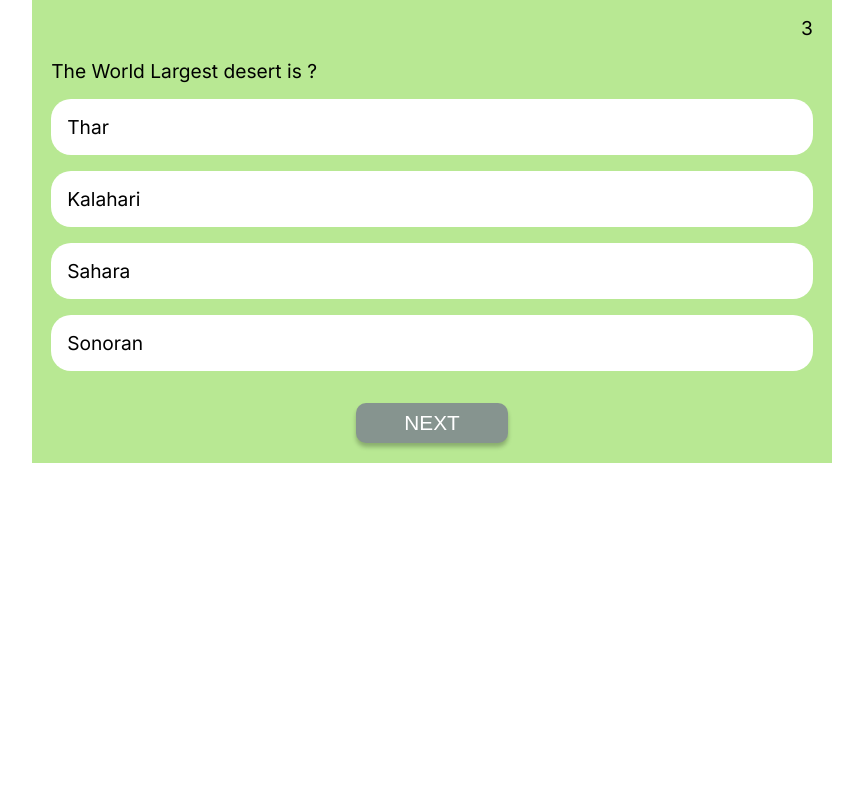
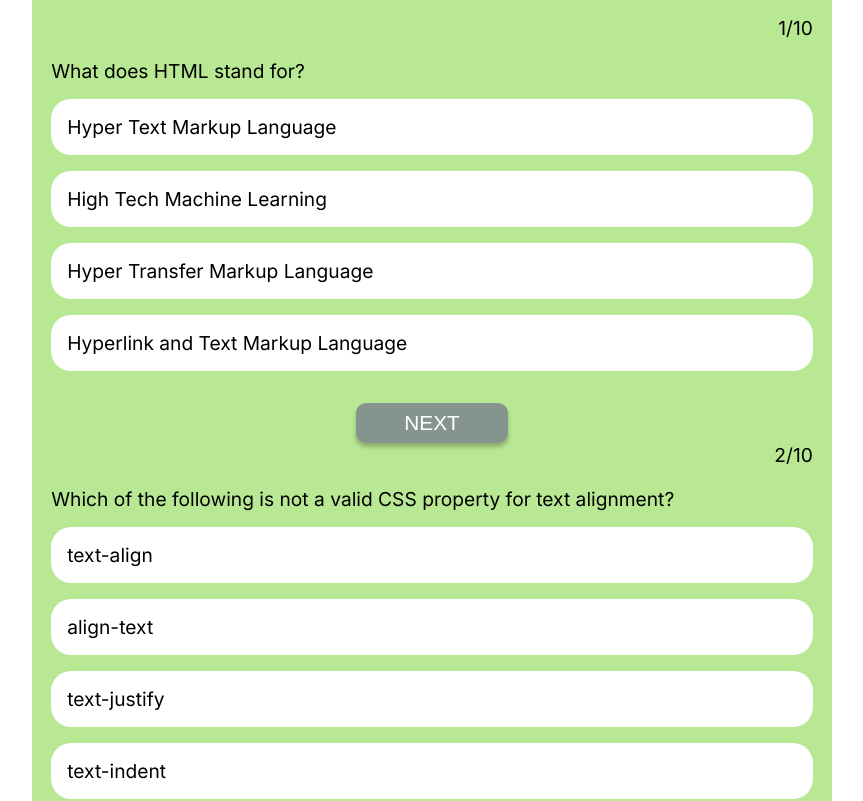
Before and after one commit to onuorachidimma/Quiz_App, a plain HTML site: page index.html in a window 1280 px wide. Shown: the part 401-1202 px from the top of the page, without its empty margins (208-1071 px from the left). Before the commit the page ends 864 px from the top, so only its background shows below. Drawn offline with Linux system fonts and the light colour scheme.

Commit message:
Added the quiz questions dynamically

```diff
--- a/assets/css/styles.css
+++ b/assets/css/styles.css
@@ -62,4 +62,9 @@ main{
     font-size: 1.3rem;
     border-radius: 10px;
     cursor: pointer;
+    transition: background-color 0.3s;
 }
+
+.nextButton:hover{
+    background-color: rgb(173, 166, 166);
+}
--- /dev/null
+++ b/assets/js/index.js
@@ -0,0 +1,97 @@
+const quizArray = [
+    {
+        question: "What does HTML stand for?",
+        questionOption1: "Hyper Text Markup Language",
+        questionOption2: "High Tech Machine Learning",
+        questionOption3: "Hyper Transfer Markup Language",
+        questionOption4: "Hyperlink and Text Markup Language",
+    },
+    {
+        question: "Which of the following is not a valid CSS property for text alignment?",
+        questionOption1: "text-align",
+        questionOption2: "align-text",
+        questionOption3: "text-justify",
+        questionOption4: "text-indent",
+    },
+    {
+        question: "What is the purpose of the JavaScript addEventListener method?",
+        questionOption1: "To create new elements",
+        questionOption2: "To attach an event handler function to an HTML element",
+        questionOption3: "To change the background color of an element",
+        questionOption4: "To link external JavaScript files",
+    },
+    {
+        question: "In CSS, how can you select all paragraphs with the class \"intro\"?",
+        questionOption1: "p.intro",
+        questionOption2: ".intro p",
+        questionOption3: "#intro p",
+        questionOption4: "intro.p",
+    },
+    {
+        question: "What is the purpose of the <meta charset=\"UTF-8\"> tag in HTML?",
+        questionOption1: "Set the character encoding for the document",
+        questionOption2: "Define a meta description for search engines",
+        questionOption3: "Embed external stylesheets",
+        questionOption4: "Create a responsive design",
+    },
+    {
+        question: "Which of the following is NOT a valid way to declare a variable in JavaScript?",
+        questionOption1: "var myVar = 5;",
+        questionOption2: "const myVar = 5;",
+        questionOption3: "let myVar = 5;",
+        questionOption4: "myVar = 5;",
+    },
+    {
+        question: "What does the CSS property \"box-sizing: border-box;\" do?",
+        questionOption1: "Adds a border around the box",
+        questionOption2: "Includes padding and border in the element's total width and height",
+        questionOption3: "Adjusts the margin of the box",
+        questionOption4: "Centers the box on the page",
+    },
+    {
+        question: "Which HTML tag is used for creating an unordered list?",
+        questionOption1: "ul",
+        questionOption2: "ol",
+        questionOption3: "li",
+        questionOption4: "list",
+    },
+    {
+        question: "What is the purpose of the alt attribute in the HTML <img> tag?",
+        questionOption1: "Define the image source",
+        questionOption2: "Provide alternative text for screen readers",
+        questionOption3: "Set the image height and width",
+        questionOption4: "Add a caption to the image",
+    },
+    {
+        question: "How can you comment out multiple lines of code in JavaScript?",
+        questionOption1: "// This is a comment",
+        questionOption2: "/* This is a comment */",
+        questionOption3: "# This is a comment",
+        questionOption4: "-- This is a comment",
+    }
+
+]
+
+
+
+const quizContainer = document.querySelector(".quizCardContainer");
+
+var addQuizCard = () => {
+    for (let quiz = 0; quiz < quizArray.length; quiz++) {
+        const div = document.createElement("div");
+        div.innerHTML = `<p class="questionIndex">${quiz + 1 + "/" + quizArray.length}</p>
+        <p class="question">${quizArray[quiz].question}</p>
+        <p class="questionOption">${quizArray[quiz].questionOption1}</p>
+        <p class="questionOption">${quizArray[quiz].questionOption2}</p>
+        <p class="questionOption">${quizArray[quiz].questionOption3}</p>
+        <p class="questionOption">${quizArray[quiz].questionOption4}</p>
+        <div class="nextButtonDiv">
+            <button class="nextButton" type="button">NEXT</button>
+        </div>`
+
+        quizContainer.appendChild(div);
+    };
+
+
+};
+addQuizCard();
--- a/index.html
+++ b/index.html
@@ -22,17 +22,17 @@
         </section>
 
         <section class="quizCardContainer">
-            <p class="questionIndex">3</p>
-            <p class="question">The World Largest desert is ?</p>
+            <!-- <p class="questionIndex">3</p>
+            <p class="question">The World Largest desert is?</p>
             <p class="questionOption">Thar</p>
             <p class="questionOption">Kalahari</p>
             <p class="questionOption">Sahara</p>
             <p class="questionOption">Sonoran</p>
             <div class="nextButtonDiv">
                 <button class="nextButton" type="button">NEXT</button>
-            </div>
+            </div> -->
         </section>
     </main>
-
+<script src="./assets/js/index.js"></script>
 </body>
 </html>
```
